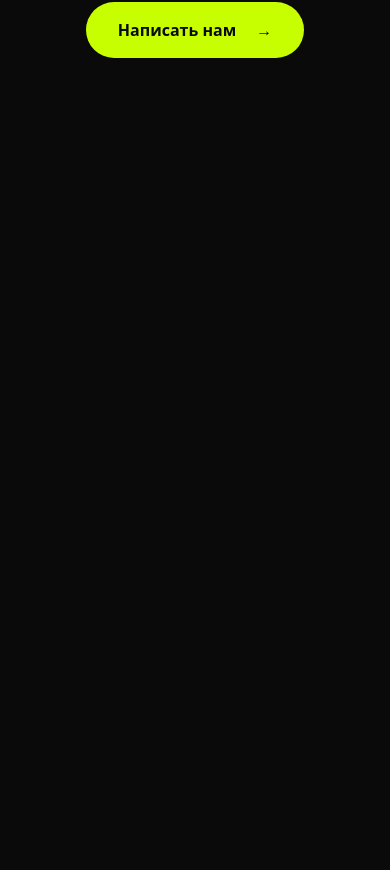
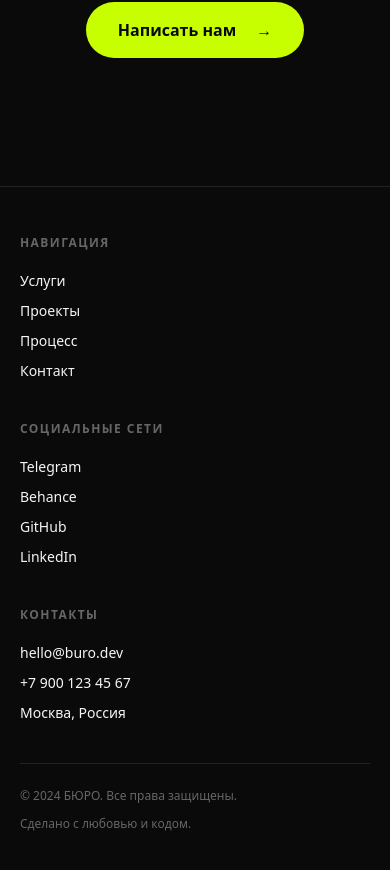
Before and after one commit to R0D10Nq/buro42, a Next.js app in the folder landing-page/: page / in a window 390 px wide. Shown: the part 6392-7262 px from the top of the page. Before the commit the page ends 6578 px from the top, so only its background shows below. Built offline with nearby package versions, Linux system fonts and the light colour scheme.

Commit message:
feat: секция Footer

```diff
--- a/landing-page/app/page.tsx
+++ b/landing-page/app/page.tsx
@@ -8,6 +8,7 @@ import { Services } from "@/components/sections/Services";
 import { Stats } from "@/components/sections/Stats";
 import { TechStack } from "@/components/sections/TechStack";
 import { CTA } from "@/components/sections/CTA";
+import { Footer } from "@/components/sections/Footer";
 
 export default function Home() {
   return (
@@ -22,6 +23,7 @@ export default function Home() {
         <Process />
         <TechStack />
         <CTA />
+        <Footer />
       </main>
     </SmoothScroll>
   );
--- /dev/null
+++ b/landing-page/components/sections/Footer.tsx
@@ -0,0 +1,88 @@
+import { Container } from "@/components/ui/Container";
+import { cn } from "@/lib/utils";
+
+interface FooterLink {
+  label: string;
+  href: string;
+}
+
+interface FooterProps {
+  className?: string;
+}
+
+const NAV_LINKS: readonly FooterLink[] = [
+  { label: "Услуги", href: "#services" },
+  { label: "Проекты", href: "#projects" },
+  { label: "Процесс", href: "#process" },
+  { label: "Контакт", href: "#contact" },
+] as const;
+
+const SOCIAL_LINKS: readonly FooterLink[] = [
+  { label: "Telegram", href: "#" },
+  { label: "Behance", href: "#" },
+  { label: "GitHub", href: "#" },
+  { label: "LinkedIn", href: "#" },
+] as const;
+
+const CONTACT_LINKS: readonly FooterLink[] = [
+  { label: "hello@buro.dev", href: "mailto:hello@buro.dev" },
+  { label: "+7 900 123 45 67", href: "tel:+79001234567" },
+  { label: "Москва, Россия", href: "#" },
+] as const;
+
+export function Footer({ className }: FooterProps) {
+  const linkClassName =
+    "block text-sm text-foreground transition-[color,transform] duration-300 hover:translate-x-1 hover:text-accent";
+
+  return (
+    <footer className={cn("border-t border-border py-12 md:py-16", className)}>
+      <Container>
+        <div className="grid gap-10 md:grid-cols-3">
+          <div>
+            <h4 className="mb-5 text-xs font-semibold uppercase tracking-[0.12em] text-muted">
+              Навигация
+            </h4>
+            <div className="space-y-2.5">
+              {NAV_LINKS.map((link) => (
+                <a key={link.label} href={link.href} className={linkClassName}>
+                  {link.label}
+                </a>
+              ))}
+            </div>
+          </div>
+
+          <div>
+            <h4 className="mb-5 text-xs font-semibold uppercase tracking-[0.12em] text-muted">
+              Социальные сети
+            </h4>
+            <div className="space-y-2.5">
+              {SOCIAL_LINKS.map((link) => (
+                <a key={link.label} href={link.href} className={linkClassName}>
+                  {link.label}
+                </a>
+              ))}
+            </div>
+          </div>
+
+          <div>
+            <h4 className="mb-5 text-xs font-semibold uppercase tracking-[0.12em] text-muted">
+              Контакты
+            </h4>
+            <div className="space-y-2.5">
+              {CONTACT_LINKS.map((link) => (
+                <a key={link.label} href={link.href} className={linkClassName}>
+                  {link.label}
+                </a>
+              ))}
+            </div>
+          </div>
+        </div>
+
+        <div className="mt-10 flex flex-col justify-between gap-3 border-t border-border pt-6 text-xs text-muted md:flex-row">
+          <span>© 2024 БЮРО. Все права защищены.</span>
+          <span>Сделано с любовью и кодом.</span>
+        </div>
+      </Container>
+    </footer>
+  );
+}
```
